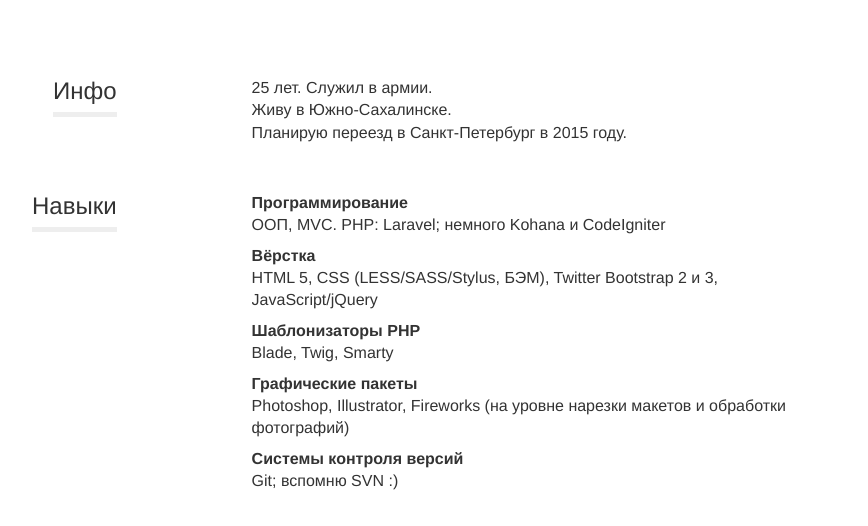
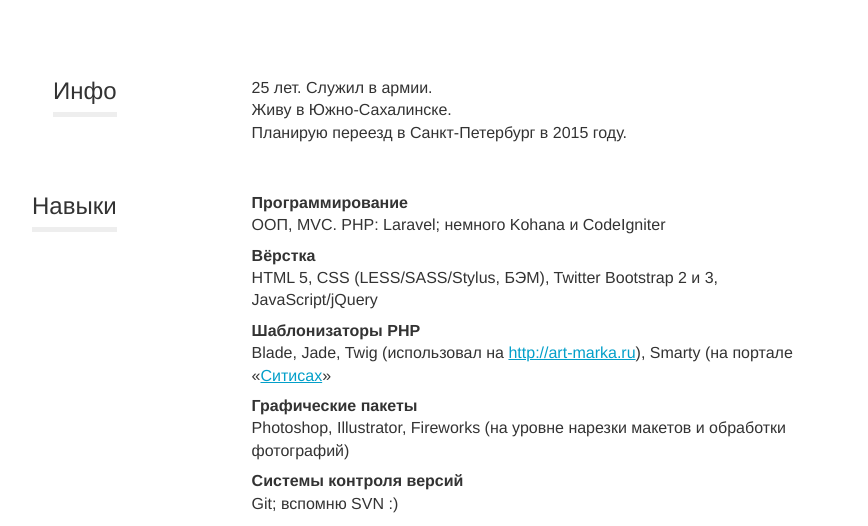
Before and after one commit to franzose/franzose.github.io, a plain HTML site: page index.html in a window 1280 px wide. Shown: the part 397-923 px from the top of the page, without its empty margins (153-1021 px from the left). Drawn offline with Linux system fonts and the light colour scheme.

```diff
--- a/index.html
+++ b/index.html
@@ -40,7 +40,7 @@
                         <dt>Вёрстка</dt>
                         <dd>HTML 5, CSS (LESS/SASS/Stylus, БЭМ), Twitter Bootstrap&nbsp;2&nbsp;и&nbsp;3, JavaScript/jQuery</dd>
                         <dt>Шаблонизаторы PHP</dt>
-                        <dd>Blade, Twig, Smarty</dd>
+                        <dd>Blade, Jade, Twig (использовал на <a href="http://art-marka.ru">http://art-marka.ru</a>), Smarty (на портале «<a href="http://citysakh.ru">Ситисах</a>»</dd>
                         <dt>Графические пакеты</dt>
                         <dd>Photoshop, Illustrator, Fireworks (на уровне нарезки макетов и&nbsp;обработки фотографий)</dd>
                         <dt>Системы контроля версий</dt>
```
